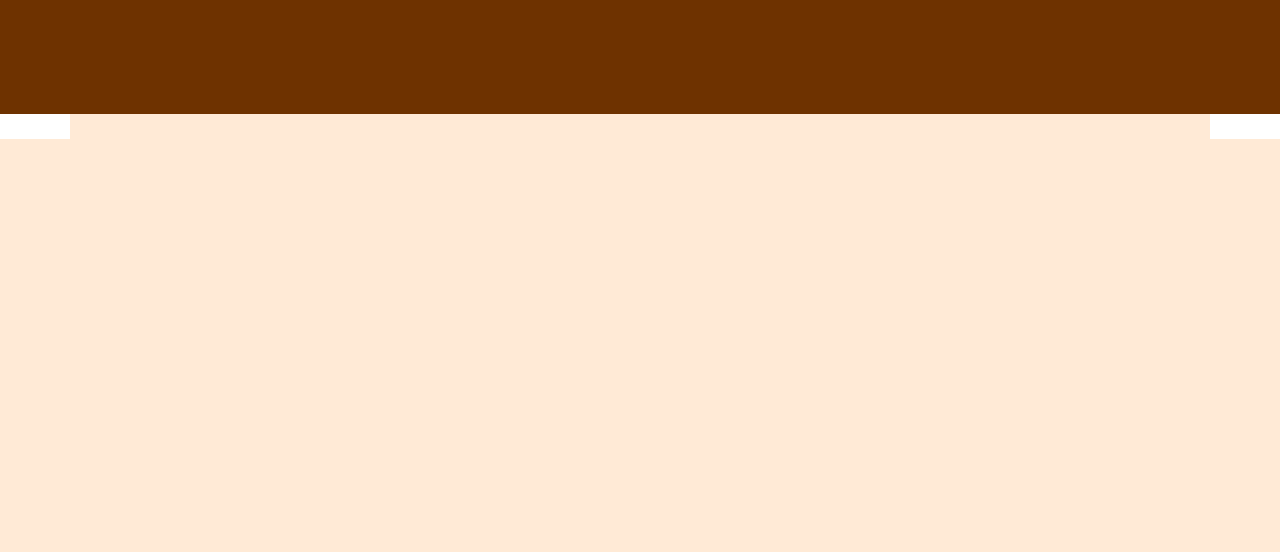
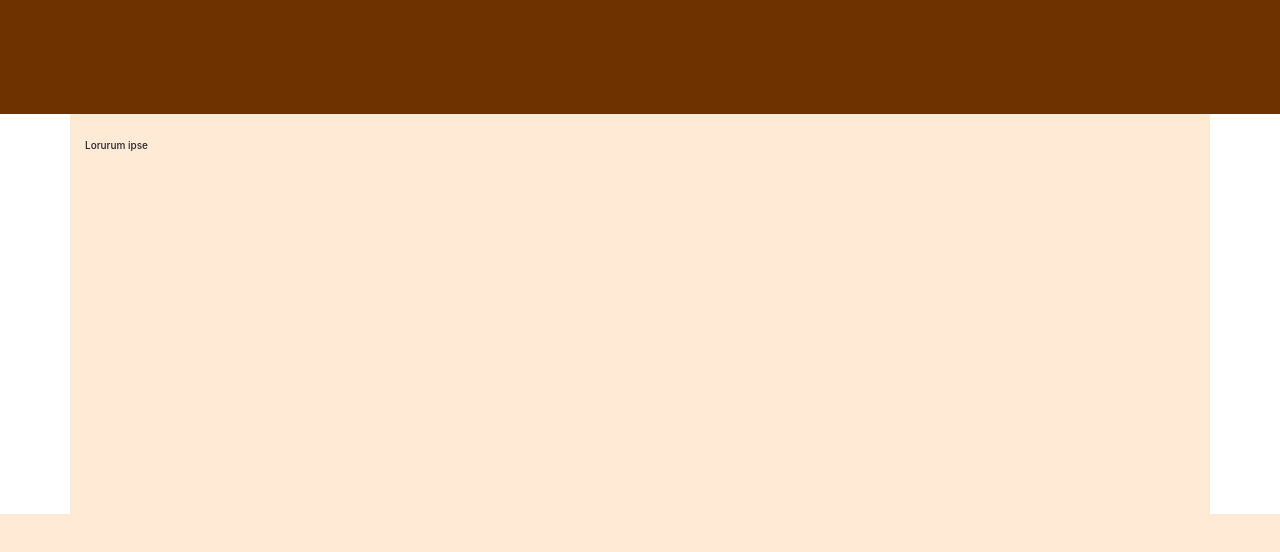
Before and after one commit to fokizoli/barkacsaruhaz, a plain HTML site: page faanyagok.html in a window 1280 px wide. Shown: the part 36-588 px from the top of the page. Drawn offline with nearby package versions, Linux system fonts and the light colour scheme.

Commit message:
img frissítés 01.30v15:19

```diff
--- a/CSS/stiluslap.css
+++ b/CSS/stiluslap.css
@@ -36,3 +36,8 @@ nav{
     height: 150px;
     background-color: rgba(255, 255, 255, 0.8);
 }
+
+.fakeret{
+    height: 400px;
+
+}
--- a/faanyagok.html
+++ b/faanyagok.html
@@ -34,9 +34,9 @@
                     <img src="" alt="">
                     <figcaption></figcaption>
                 </figure>
-                <h3></h3>
+                <h3><Cím/h3>
                 <p>
-
+                    Lorurum ipse
                 </p>
             </div>
 
```
Also changed, not shown: img/andras.png (added), img/bucket.jpg (added), img/faanyagok/bukk.jpg (added), img/faanyagok/cseresznye.jpg (added), img/faanyagok/dio.jpg (added), img/faanyagok/mahagoni.jpg (added), img/faanyagok/tolgy.jpg (added).
